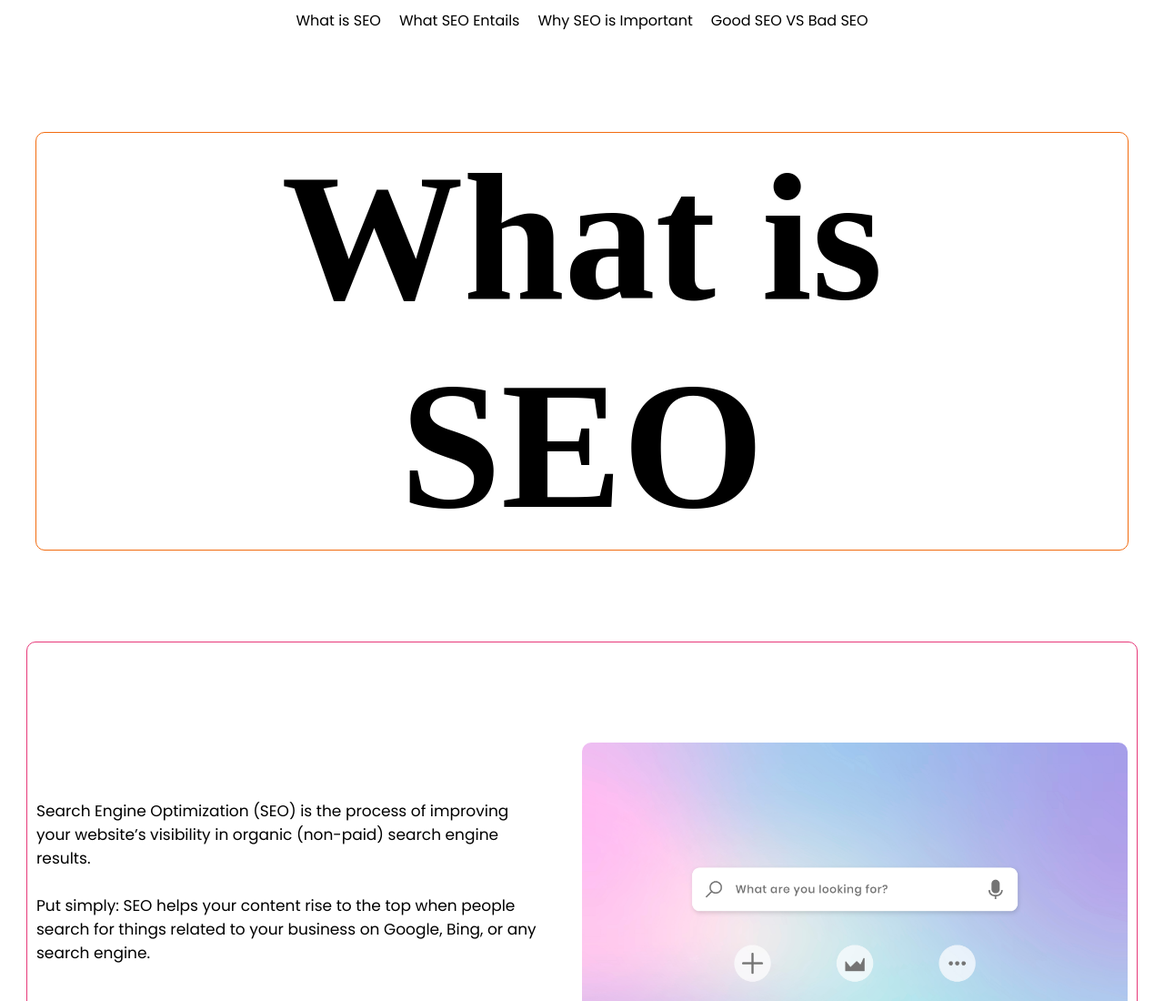
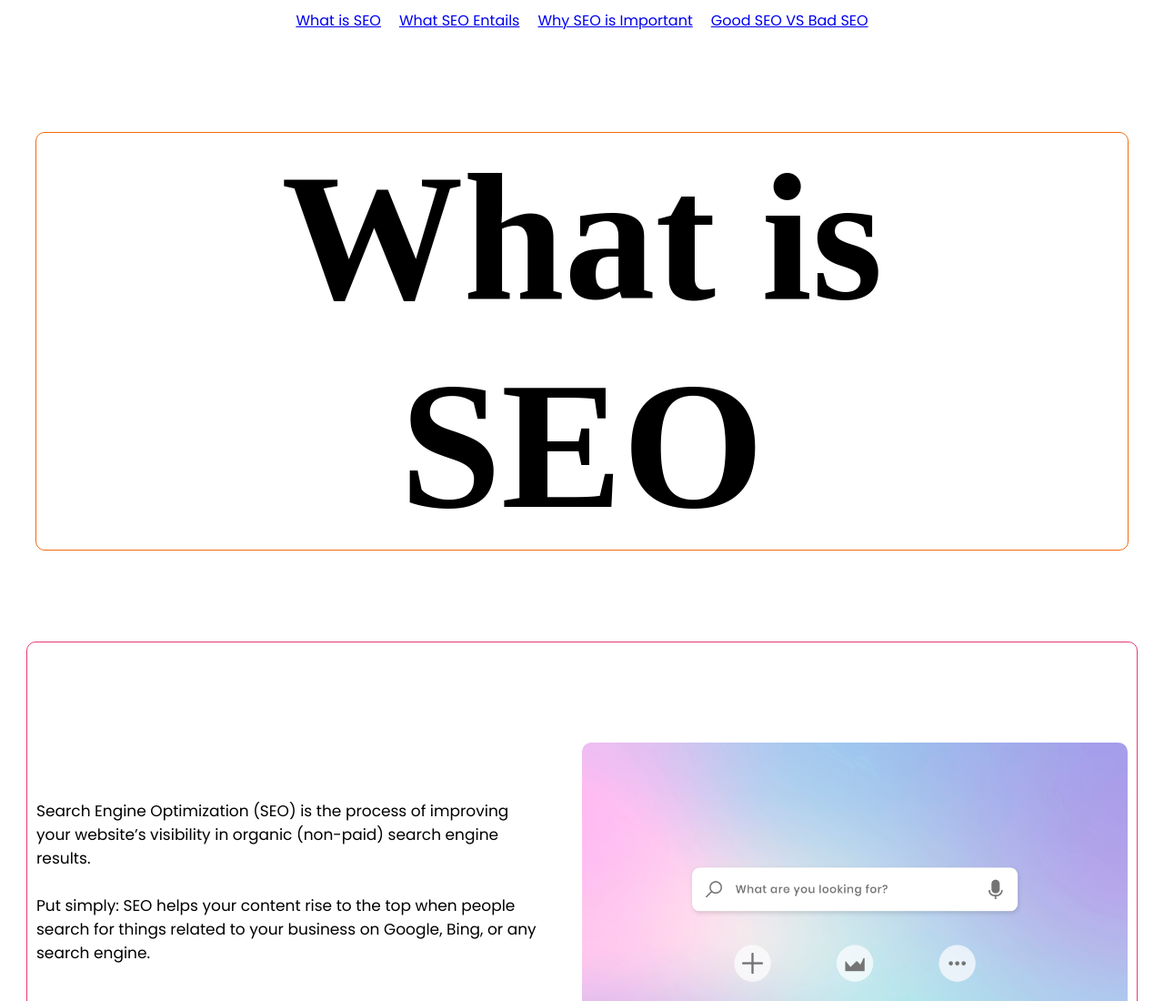
Before and after one commit to StewieKenny/What-is-SEO, a plain HTML site: page index.html in a window 1280 px wide. Shown: the top 1100 px of the page at 91% size. Drawn offline with Linux system fonts and the light colour scheme; a web font is replaced by a local one.

Commit message:
Updated seo link

```diff
--- a/index.html
+++ b/index.html
@@ -15,10 +15,10 @@
     <section id="header">
         <nav>
             <ul class="menu">
-                <li href="#definition">What is SEO</li>
-                <li href="#entails">What SEO Entails</li>
-                <li href="#why-its-done">Why SEO is Important</li>
-                <li href="">Good SEO VS Bad SEO</li>
+                <li><a href="#definition">What is SEO</a></li>
+                <li><a href="#entails">What SEO Entails</a></li>
+                <li><a href="#why-its-done">Why SEO is Important</a></li>
+                <li><a href="#good-vs-bad-details">Good SEO VS Bad SEO</a></li>
             </ul>
         </nav>
         <div class="hero">
```
